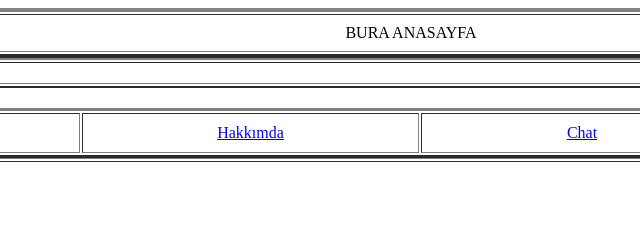
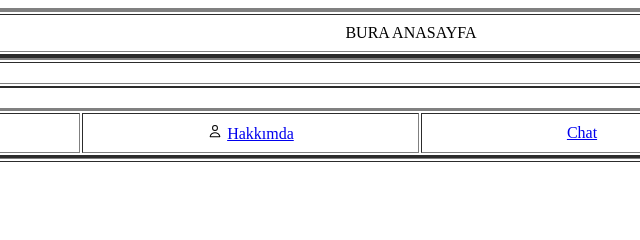
Before and after one commit to losersclubtr/losersclubtr.github.io, a plain HTML site: page index.html in a window 1280 px wide. Shown: the top 240 px of the page, 267-907 px from the left. Drawn offline with Linux system fonts and the light colour scheme.

Commit message:
Update index.html

```diff
--- a/index.html
+++ b/index.html
@@ -1,4 +1,4 @@
-  <html class="dark">
+  <html>
 
        <head> <title> losersclub.tr.com </title> </head>
   <body>
@@ -20,7 +20,8 @@
 <table border="3" width="1340" height="30"><color#52346>
   <tr>
   <td colspan="1" width="500" height="40"> <center> <a href="https://losersclubtr.github.io"> Anasayfa (here) </a> </center> </td>
-  <td colspan="1" width="500" height="40"> <center> <a href="https://losersclubtr.github.io/hakkimda.html"> Hakkımda </a> </center> </td>
+  <td colspan="1" width="500" height="40"> <center> <svg viewBox="0 0 1024 1024" width="1em" height="1em" fill="currentColor" aria-hidden="false" focusable="false"><path d="M512 126.357333a189.866667 189.866667 0 1 0 189.866667 189.866667 189.866667 189.866667 0 0 0-189.866667-189.866667z m-125.866667 189.866667a125.866667 125.866667 0 1 1 251.733334 0 125.866667 125.866667 0 0 1-251.733334 0zM512 650.666667c138.026667 0 236.074667 72.448 273.152 192H238.848c37.077333-119.552 135.146667-192 273.152-192z m0-64c-171.541333 0-298.325333 96.981333-339.349333 254.805333-9.002667 34.666667 18.346667 65.194667 51.093333 65.194667h576.512c32.768 0 60.096-30.506667 51.093333-65.194667C810.325333 683.648 683.52 586.666667 512 586.666667z">
+  </path></svg> <a href="https://losersclubtr.github.io/hakkimda.html"> Hakkımda </a> </center> </td>
   <td colspan="1" width="500" height="40"> <center> <a href="https://losersclubtr.github.io/chat.html"> Chat </a> </center> </td>
   <td colspan="1" width="500" height="40"> <center> <a href="https://losersclubtr.github.io/eglence.html"> Eðlence </a> </center> </td> </tr>
 
```
